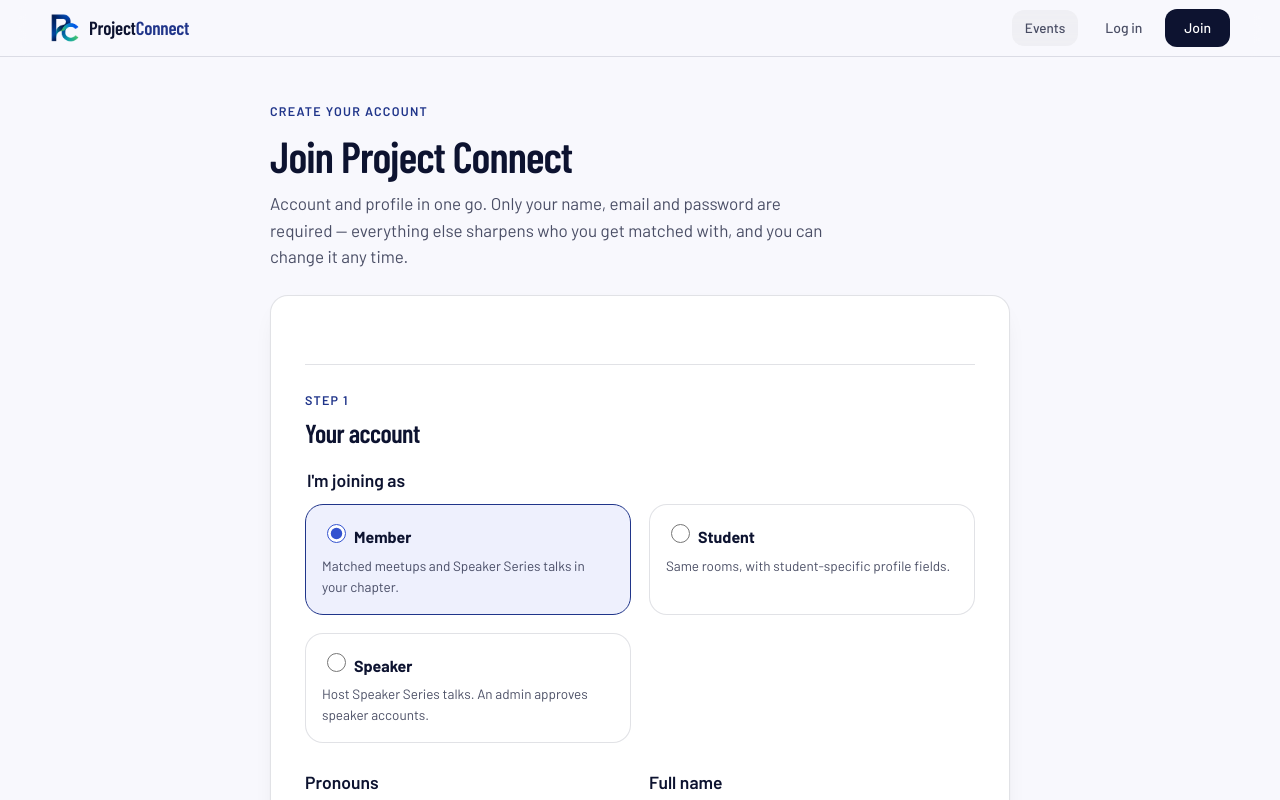
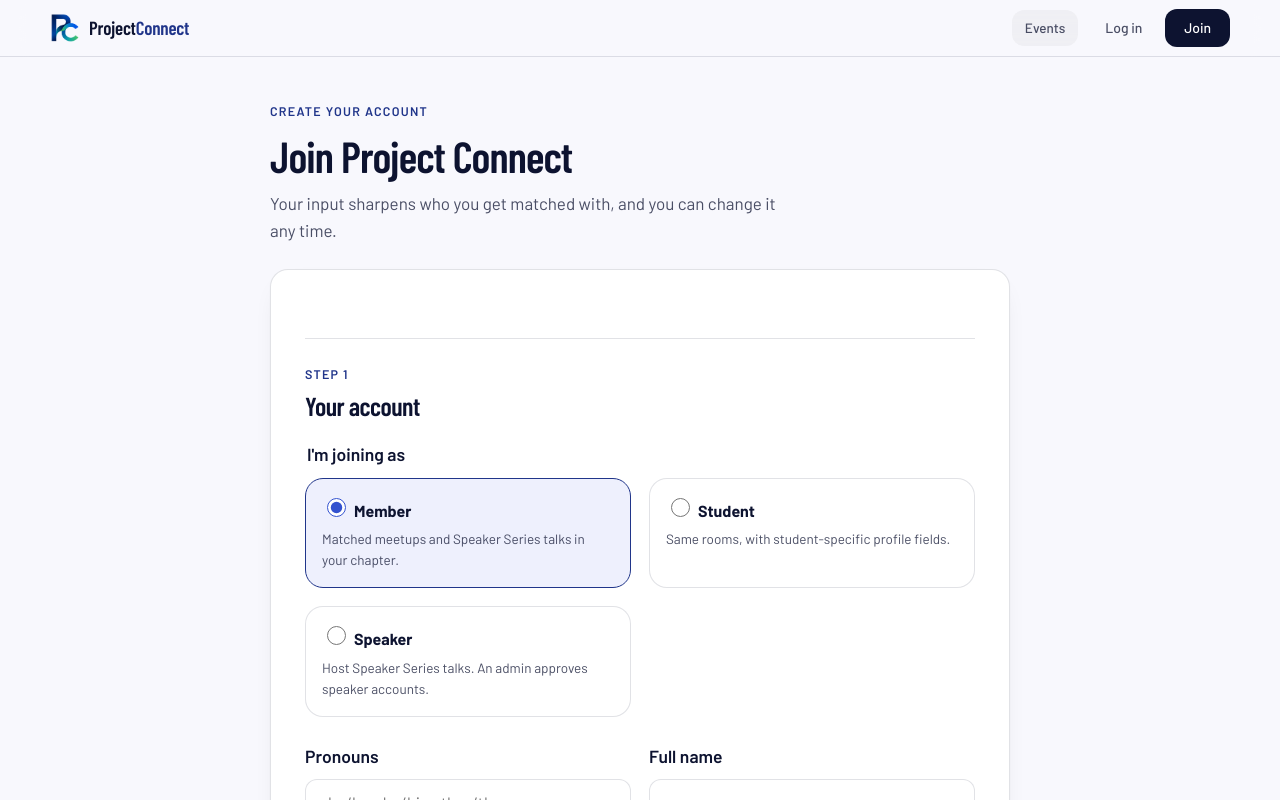
Before and after one commit to zureizenoch-byte/projectconnect.app, a Next.js app: page /signup in a window 1280 px wide. Shown: the top 800 px of the page. Built offline with nearby package versions, Linux system fonts and the light colour scheme; no server answers.

Commit message:
signup subhead copy

```diff
--- a/app/signup/page.tsx
+++ b/app/signup/page.tsx
@@ -8,8 +8,7 @@ export default function SignupPage() {
       <p className="eyebrow">Create your account</p>
       <h1 style={{ marginTop: 12 }}>Join Project Connect</h1>
       <p className="mute" style={{ marginTop: 12, maxWidth: '58ch', fontSize: 17 }}>
-        Account and profile in one go. Only your name, email and password are required —
-        everything else sharpens who you get matched with, and you can change it any time.
+        Your input sharpens who you get matched with, and you can change it any time.
       </p>
       <div className="surf" style={{ padding: 'clamp(22px,3vw,34px)', marginTop: 26 }}>
         <SignupForm />
```
